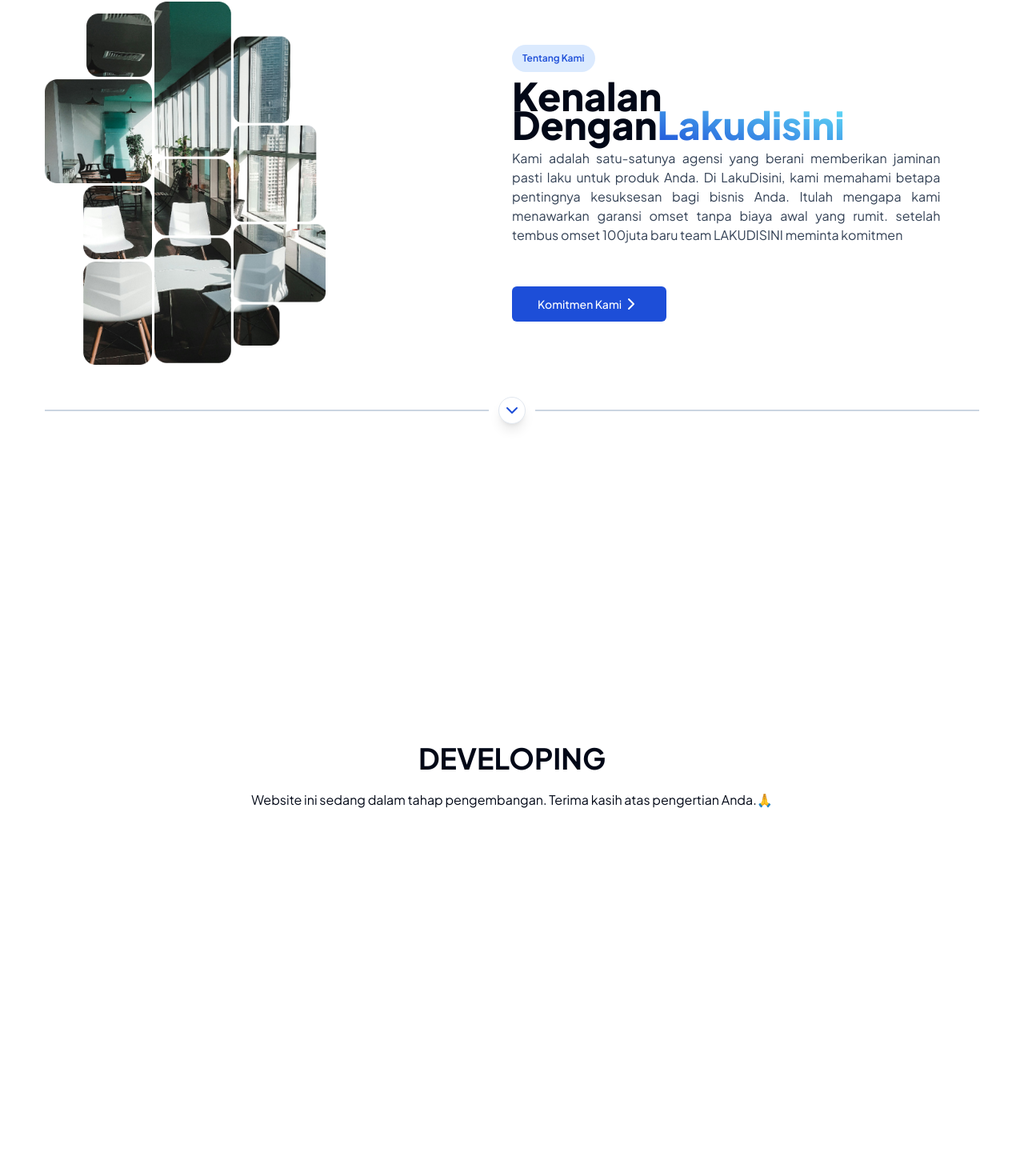
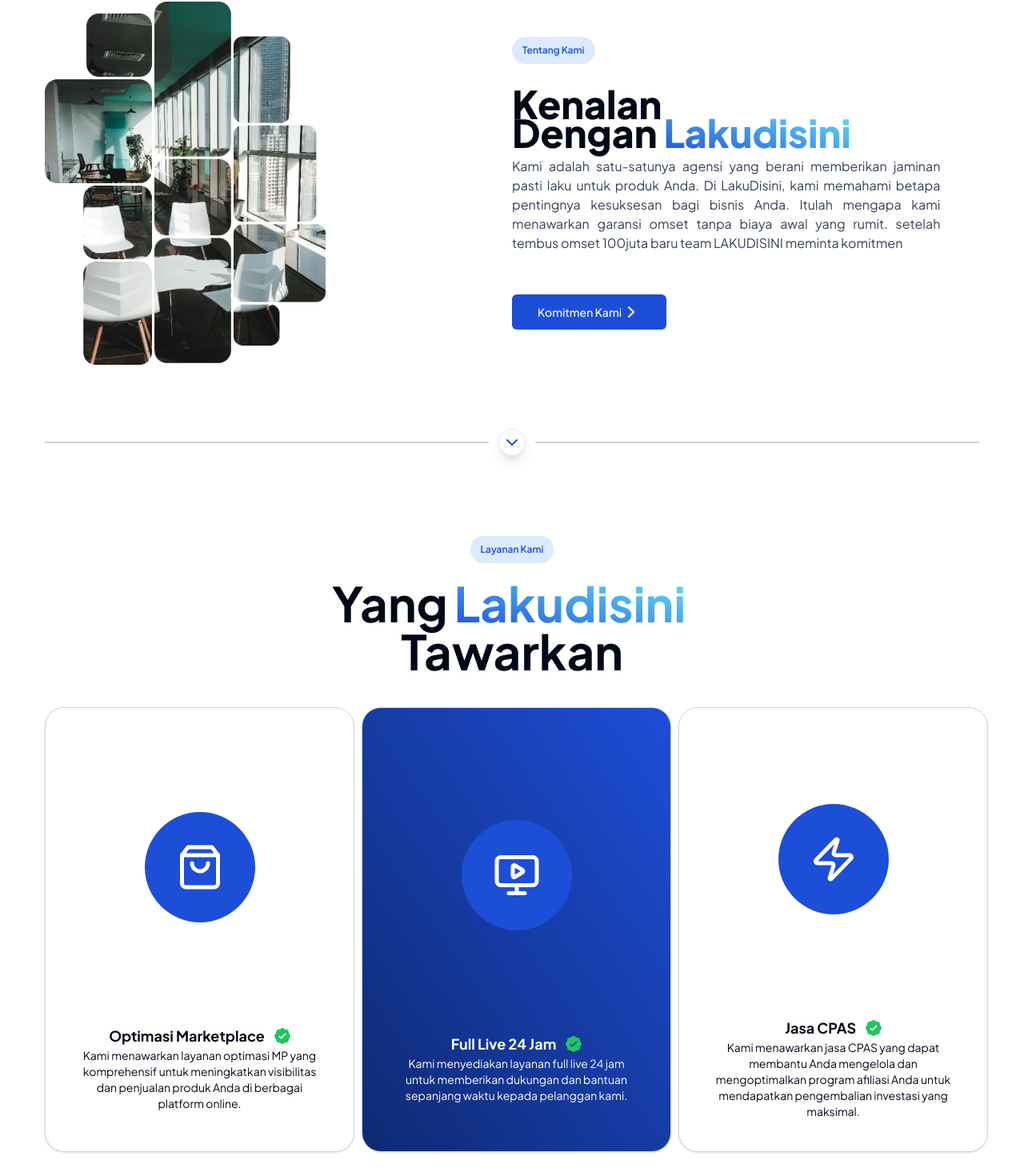
Before and after one commit to Taufik-H/lakudisini, a Next.js app: page / in a window 1280 px wide. Shown: the part 998-2468 px from the top of the page at 80% size. Before the commit the page ends 2368 px from the top, so only its background shows below. Built offline with nearby package versions, Linux system fonts and the light colour scheme; a web font is replaced by a local one.

Commit message:
feat:Service

```diff
--- a/app/page.tsx
+++ b/app/page.tsx
@@ -1,6 +1,7 @@
 import Divider from "@/components/sections/divider";
 import Hero from "@/components/sections/hero";
 import Marque from "@/components/sections/marque";
+import Services from "@/components/sections/services";
 import TentangKami from "@/components/sections/tentang-kami";
 
 export default function Home() {
@@ -10,6 +11,7 @@
       <Marque />
       <TentangKami />
       <Divider />
+      <Services />
       <div className="flex h-screen flex-col items-center justify-center">
         <h1 className="text-center text-4xl font-bold">DEVELOPING</h1>
         <p className="mt-5 text-center">
--- /dev/null
+++ b/components/card-service.tsx
@@ -0,0 +1,48 @@
+import React from "react";
+import { Card } from "./ui/card";
+import Image from "next/image";
+import { cn } from "@/lib/utils";
+
+type CardServicesProps = {
+  title: string;
+  description: string;
+  icon: React.ReactElement;
+  isCenter?: boolean | false;
+};
+
+const CardServices = ({
+  title,
+  description,
+  icon,
+  isCenter,
+}: CardServicesProps) => {
+  return (
+    <Card
+      className={`${isCenter ? "bg-gradient-to-tr from-[#0F2972] to-[#1D4ED8]" : " from-[#0F2972] to-[#1D4ED8] hover:bg-gradient-to-tr"} group flex min-h-[499px] min-w-[387px] cursor-pointer items-center rounded-3xl border border-slate-300 p-10 shadow transition-all  duration-300 ease-in-out dark:border-slate-800  `}
+    >
+      <div className="mt-20  flex flex-col items-center justify-start   ">
+        <div
+          className={`flex h-[138px] w-[138px] items-center justify-center rounded-full bg-blue-700 text-white transition-all duration-300 ease-in-out   ${isCenter ? "bg-blue-100 text-blue-700" : "group-hover:bg-blue-100 group-hover:text-blue-700"}`}
+        >
+          {icon}
+        </div>
+        <div
+          className={`${isCenter ? "text-white" : "group-hover:text-white"} mt-32 transition-all duration-300 ease-in-out`}
+        >
+          <div className="flex justify-center gap-3">
+            <h3 className="text-lg font-bold capitalize">{title}</h3>
+            <Image
+              src={"/images/verified.svg"}
+              height={20}
+              width={20}
+              alt="lakudisini verified"
+            />
+          </div>
+          <p className="text-center text-sm">{description}</p>
+        </div>
+      </div>
+    </Card>
+  );
+};
+
+export default CardServices;
--- a/components/section-title.tsx
+++ b/components/section-title.tsx
@@ -1,17 +1,15 @@
 import React from "react";
 
 type SectionTitleProps = {
-  title: string;
-
-  gradientText?: string;
+  children: React.ReactNode;
+  className?: string;
 };
-const SectionTitle = ({ title, gradientText }: SectionTitleProps) => {
+const SectionTitle = ({ children, className }: SectionTitleProps) => {
   return (
-    <h2 className=" text-center text-3xl font-black capitalize lg:text-left lg:text-[48px]">
-      {title}
-      <span className="bg-gradient-to-tr from-blue-700 to-cyan-300 bg-clip-text text-transparent">
-        {gradientText}
-      </span>
+    <h2
+      className={`text-center text-3xl font-black capitalize lg:text-left lg:text-[48px] ${className}`}
+    >
+      {children}
     </h2>
   );
 };
--- a/components/sections/divider.tsx
+++ b/components/sections/divider.tsx
@@ -1,10 +1,10 @@
 import { ChevronDown } from "lucide-react";
-import Image from "next/image";
+
 import React from "react";
 
 const Divider = () => {
   return (
-    <div className="max-container padding-container my-10  items-center justify-center gap-3">
+    <div className="max-container padding-container my-20  items-center justify-center gap-3">
       <div className="w-full bg-slate-300 p-[1px] dark:bg-blue-700"></div>
       <div className="flex items-center justify-center rounded-full border border-input bg-white  p-1 shadow-lg  dark:bg-blue-700 ">
         <ChevronDown className="text-blue-700 dark:text-white" />
--- /dev/null
+++ b/components/sections/services.tsx
@@ -0,0 +1,45 @@
+import React from "react";
+import { Badge } from "../ui/badge";
+import CardServices from "../card-service";
+import { MonitorPlay, ShoppingBag, Zap } from "lucide-react";
+
+const Services = () => {
+  return (
+    <div className="max-container padding-container">
+      <div className="mt-5 flex  w-full flex-col  items-center justify-center">
+        <Badge variant={"lakudisini"} className="mb-5 w-fit ">
+          Layanan Kami
+        </Badge>
+
+        <h2 className="text-center text-6xl font-bold">
+          <span>Yang</span>
+          <span className="mx-2 bg-gradient-to-tr from-blue-700 to-cyan-300 bg-clip-text text-transparent">
+            Lakudisini
+          </span>
+        </h2>
+        <h2 className="text-center text-6xl font-bold">Tawarkan</h2>
+        {/* card */}
+        <div className="my-10 grid gap-5 md:grid-cols-3">
+          <CardServices
+            title="Optimasi Marketplace"
+            description="Kami menawarkan layanan optimasi MP yang komprehensif untuk meningkatkan  visibilitas dan penjualan produk Anda di berbagai platform online."
+            icon={<ShoppingBag size={60} />}
+          />
+          <CardServices
+            isCenter={true}
+            title="Full Live 24 Jam"
+            description="Kami menyediakan layanan full live 24 jam untuk memberikan dukungan dan bantuan sepanjang waktu kepada pelanggan kami."
+            icon={<MonitorPlay size={60} />}
+          />
+          <CardServices
+            title="Jasa CPAS"
+            description="Kami menawarkan jasa CPAS yang dapat membantu Anda mengelola dan  mengoptimalkan program afiliasi Anda untuk mendapatkan pengembalian  investasi yang maksimal."
+            icon={<Zap size={60} />}
+          />
+        </div>
+      </div>
+    </div>
+  );
+};
+
+export default Services;
--- a/components/sections/tentang-kami.tsx
+++ b/components/sections/tentang-kami.tsx
@@ -19,10 +19,15 @@
         </div>
 
         <div className="my-10 flex w-full flex-col items-center justify-center gap-3 lg:my-0 lg:items-start lg:justify-start ">
-          <Badge variant={"lakudisini"} className="w-fit">
+          <Badge variant={"lakudisini"} className="mb-5 w-fit">
             tentang kami
           </Badge>
-          <SectionTitle title="Kenalan Dengan" gradientText="Lakudisini" />
+          <SectionTitle>
+            Kenalan Dengan
+            <span className="ml-2 bg-gradient-to-tr from-blue-700 to-cyan-300 bg-clip-text text-transparent">
+              Lakudisini
+            </span>
+          </SectionTitle>
           <p className=" text-center text-slate-700 dark:text-white lg:w-11/12 lg:text-justify">
             Kami adalah satu-satunya agensi yang berani memberikan jaminan pasti
             laku untuk produk Anda. Di LakuDisini, kami memahami betapa
```
Also changed, not shown: public/images/verified.svg (added).
